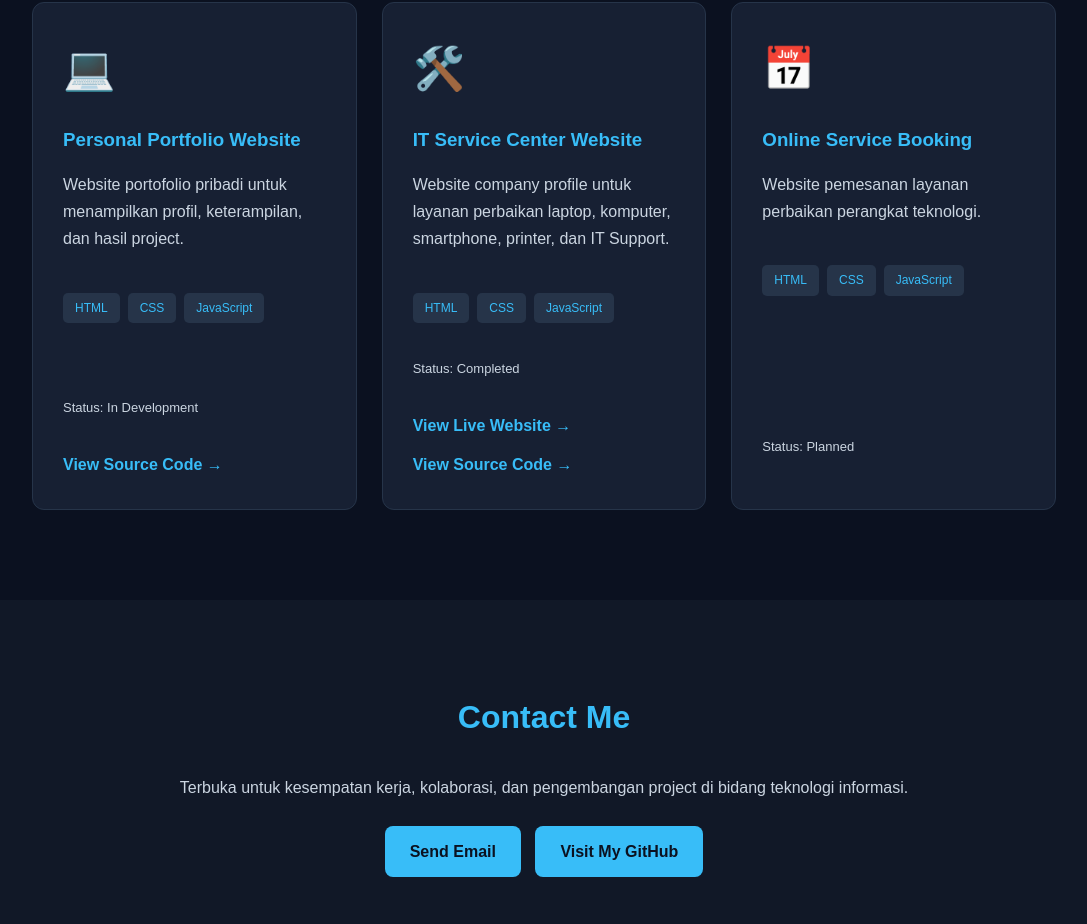
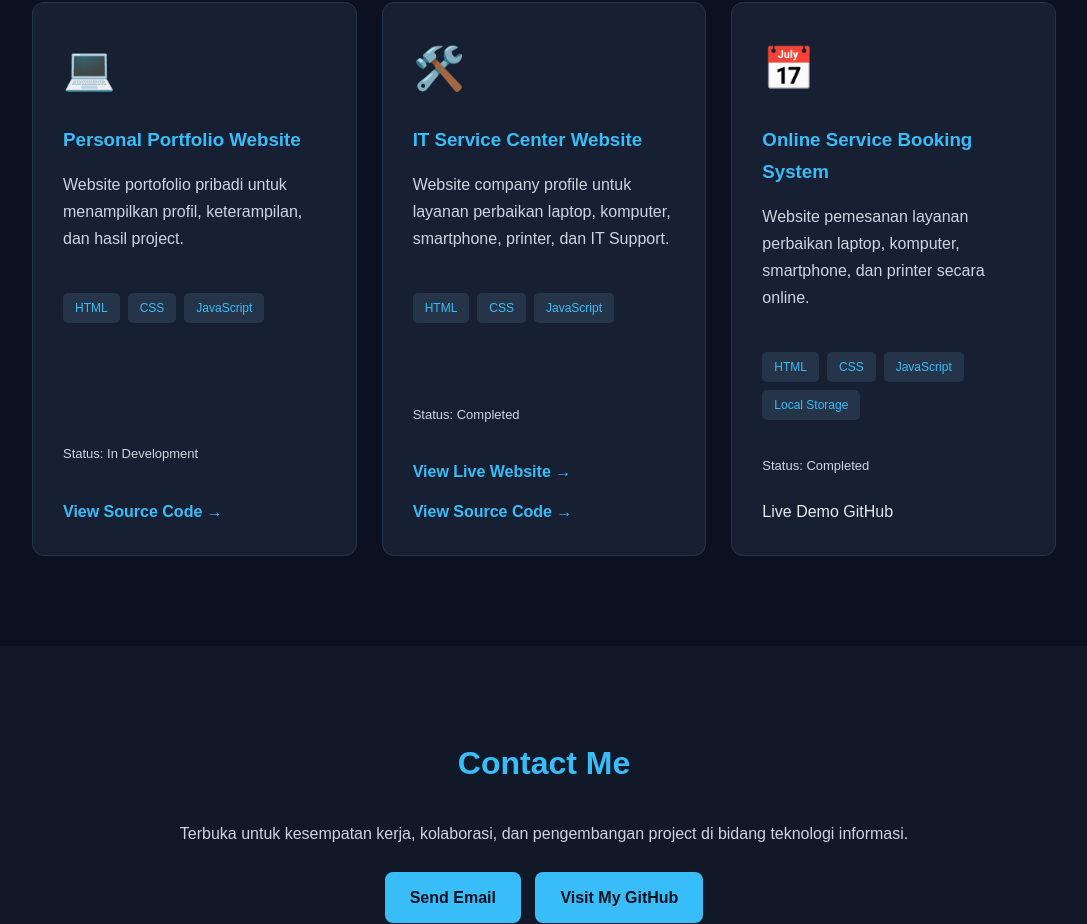
Before and after one commit to BrianPramudito/portfolio-website, a plain HTML site: page index.html in a window 1280 px wide. Shown: the part 2440-3364 px from the top of the page, without its empty margins (96-1183 px from the left). Drawn offline with Linux system fonts and the light colour scheme.

Commit message:
Add Online Service Booking project

```diff
--- a/index.html
+++ b/index.html
@@ -189,28 +189,44 @@
         </article>
 
         <!-- PROJECT 3 -->
+
 <article class="project-card">
 
     <div class="project-icon">📅</div>
 
-            <h3>Online Service Booking</h3>
+    <h3>Online Service Booking System</h3>
 
     <p>
         Website pemesanan layanan perbaikan
-                perangkat teknologi.
+        laptop, komputer, smartphone, dan printer
+        secara online.
     </p>
 
     <div class="project-tags">
         <span>HTML</span>
         <span>CSS</span>
         <span>JavaScript</span>
+        <span>Local Storage</span>
     </div>
 
     <p class="project-status">
-                Status: Planned
+        Status: Completed
     </p>
 
+    <div class="project-links">
+        <a href="https://brianpramudito.github.io/online-service-booking/"
+           target="_blank" rel="noopener noreferrer">
+            Live Demo
+        </a>
+
+        <a href="https://github.com/BrianPramudito/online-service-booking"
+           target="_blank" rel="noopener noreferrer">
+            GitHub
+        </a>
+    </div>
+
 </article>
+
 
     </div>
 
```
Lines whose indentation alone changed are shown as unchanged.
